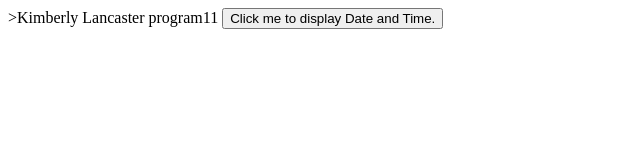
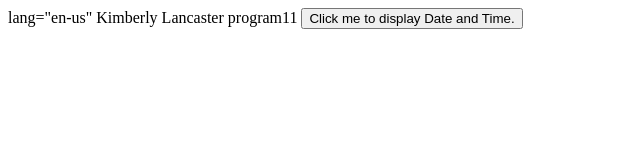
Before and after one commit to klanca576/brotherblazzard.github.io, a plain HTML site: page program1-1.html in a window 1280 px wide. Shown: the whole page, without its empty margins (0-640 px from the left). Drawn offline with Linux system fonts and the light colour scheme.

Commit message:
initial commit

```diff
--- a/program1-1.html
+++ b/program1-1.html
@@ -1,9 +1,9 @@
 <!DOCTYPE html>
-<html></html>
+<html>lang="en-us"
 <head>
 <body>
 <meta charset="utf-8"
-<h1>>Kimberly Lancaster program11</title>
+></title>Kimberly Lancaster program11</title>
 <button type="button"
 onclick="document.getElementById('demo').innerHTML = Date()">
 Click me to display Date and Time.</button>
```
